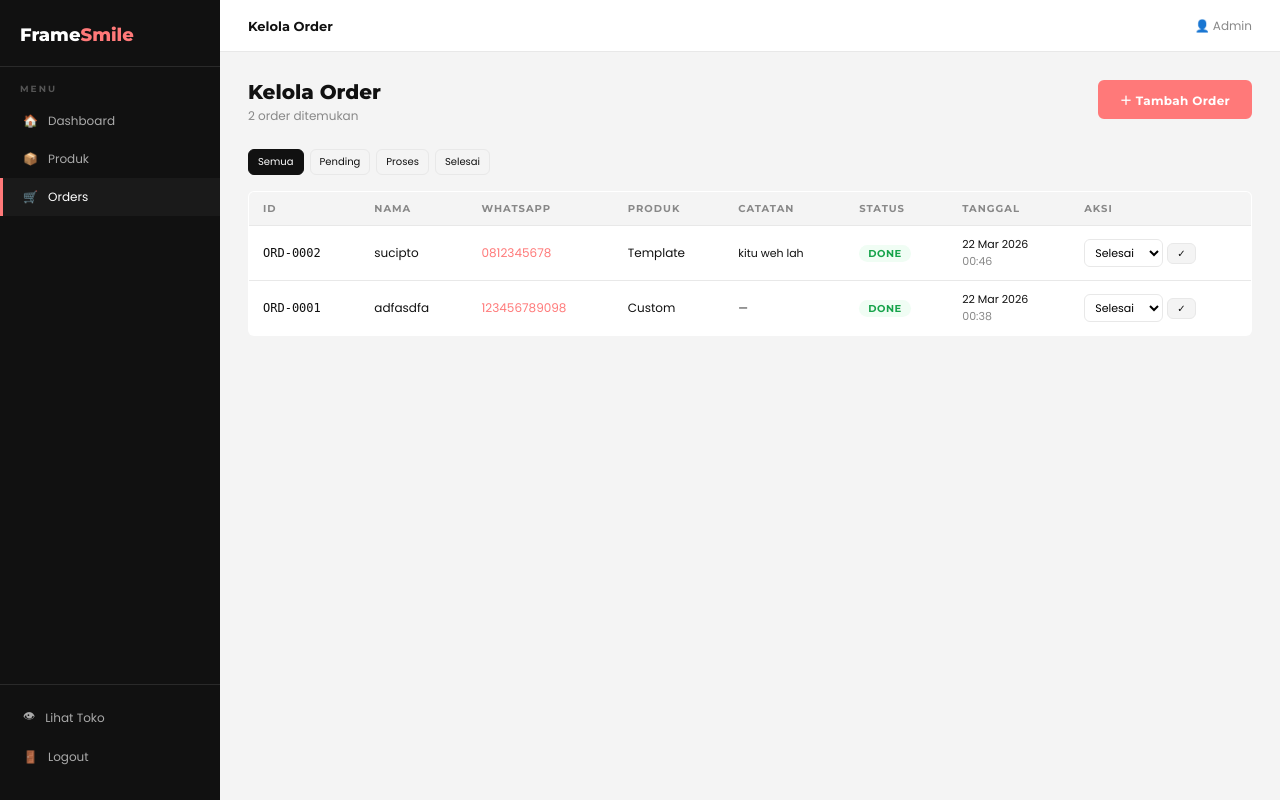
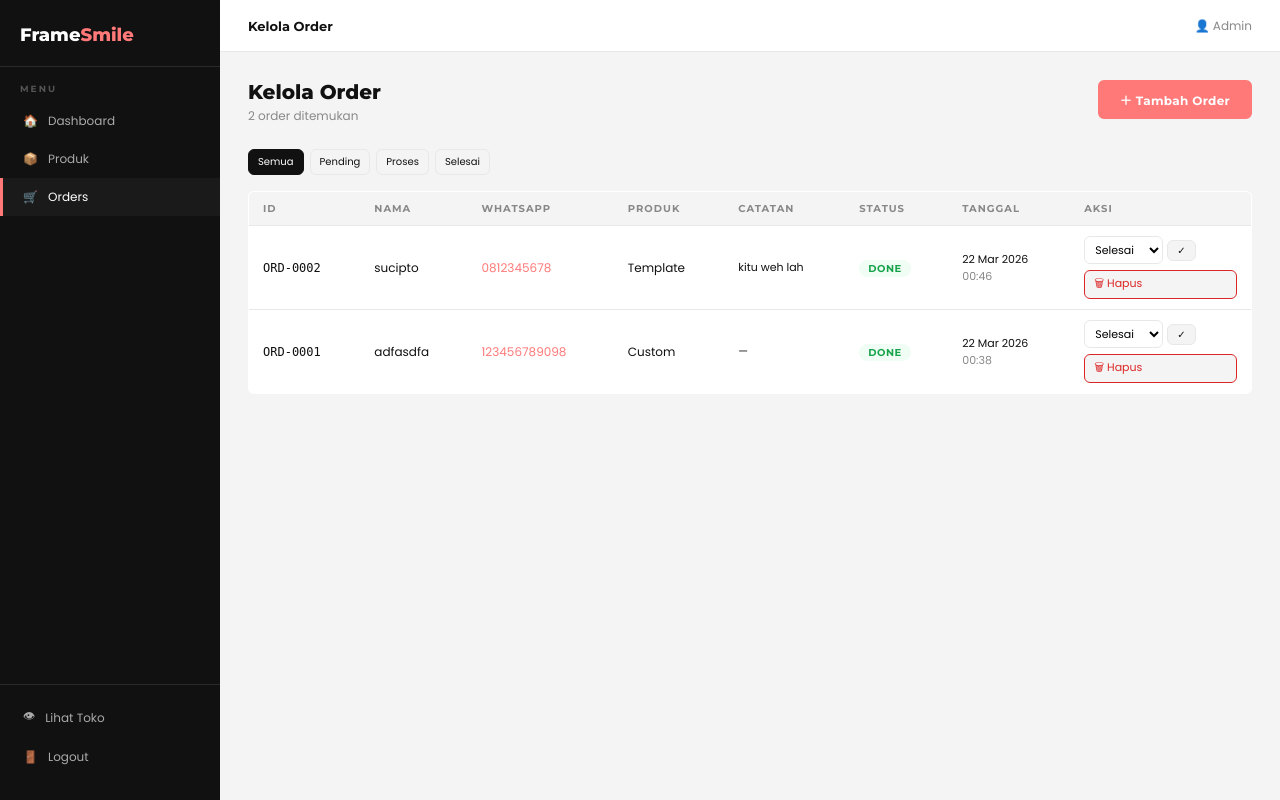
Before and after one commit to The-Noctura/framesmile, a PHP site: page /admin/orders.php in a window 1280 px wide. Run offline with PHP 8.4, Linux system fonts and the light colour scheme; the visitor is signed in with stand-in values (Sample User, id 1); data comes from the database, SQL or seed files in the repository.

Commit message:
fix/chore: QA fixes + cleanup struktur folder
- tambah tombol hapus order dengan confirm dialog (admin)
- fix validasi email: tolak TLD dengan angka di contact form
- hapus folder kosong: app/services/, src/
- hapus OrderController.php (kosong)
- hapus route /editor yang mati dari router
- hapus mode testing hardcode di includes/auth.php
- bersihkan autoload PSR-4 di composer.json

```diff
--- a/admin/orders.php
+++ b/admin/orders.php
@@ -147,6 +147,7 @@ while ($row = mysqli_fetch_assoc($res)) $orders[] = $row;
                             <span style="color:var(--gray);"><?= date('H:i', strtotime($o['created_at'])) ?></span>
                         </td>
                         <td>
+                            <div style="display:flex;flex-direction:column;gap:6px;">
                                 <form method="POST" style="display:flex;gap:4px;align-items:center;">
                                     <input type="hidden" name="action" value="update_status">
                                     <input type="hidden" name="order_id" value="<?= $o['id'] ?>">
@@ -158,6 +159,13 @@ while ($row = mysqli_fetch_assoc($res)) $orders[] = $row;
                                     </select>
                                     <button type="submit" class="tbl-btn">✓</button>
                                 </form>
+                                <a href="?delete=<?= $o['id'] ?>&status=<?= $statusFilter ?>"
+                                   class="tbl-btn"
+                                   style="color:#dc2626;border-color:#dc2626;text-align:center;text-decoration:none;font-size:11px;"
+                                   onclick="return confirm('Hapus order <?= 'ORD-' . str_pad($o['id'], 4, '0', STR_PAD_LEFT) ?> (<?= htmlspecialchars(addslashes($o['customer_name'])) ?>)?\nTindakan ini tidak bisa dibatalkan.')">
+                                    🗑 Hapus
+                                </a>
+                            </div>
                         </td>
                     </tr>
                     <?php endforeach; ?>
--- a/composer.json
+++ b/composer.json
@@ -3,11 +3,6 @@
     "description": "Production-ready photo printing and custom design web application for Framesmile",
     "type": "project",
     "license": "proprietary",
-    "autoload": {
-        "psr-4": {
-            "Framesmile\\App\\": "src/"
-        }
-    },
     "authors": [
         {
             "name": "The Noctura",
--- a/includes/auth.php
+++ b/includes/auth.php
@@ -7,12 +7,6 @@ function requireAuth(): int {
     if (session_status() === PHP_SESSION_NONE) {
         session_start();
     }
-
-    // ====== MODE TESTING (HAPUS SAAT PRODUCTION) ======
-    if (!isset($_SESSION['user_id'])) {
-        $_SESSION['user_id'] = 1; // user dummy untuk testing
-    }
-    // ===================================================
 
     $userId = (int)($_SESSION["user_id"] ?? 0);
 
--- a/public/index.php
+++ b/public/index.php
@@ -12,7 +12,6 @@ $routes = [
     '/contact'  => '../pages/contact.php',
     '/login'    => '../pages/login.php',
     '/sign-up'  => '../pages/sign-up.php',
-    '/editor'   => '../pages/editor.php',
     '/orders'   => '../pages/orders.php',
     '/product'  => '../pages/product.php',
 ];
```
Also changed, not shown: pages/contact.php (+5 -3 lines), app/controllers/OrderController.php (deleted), public/assets/product-assets/images/products/product_1_1774570566.png (added), public/assets/product-assets/images/products/product_1_1774570594.png (added). Lines whose indentation alone changed are shown as unchanged.
